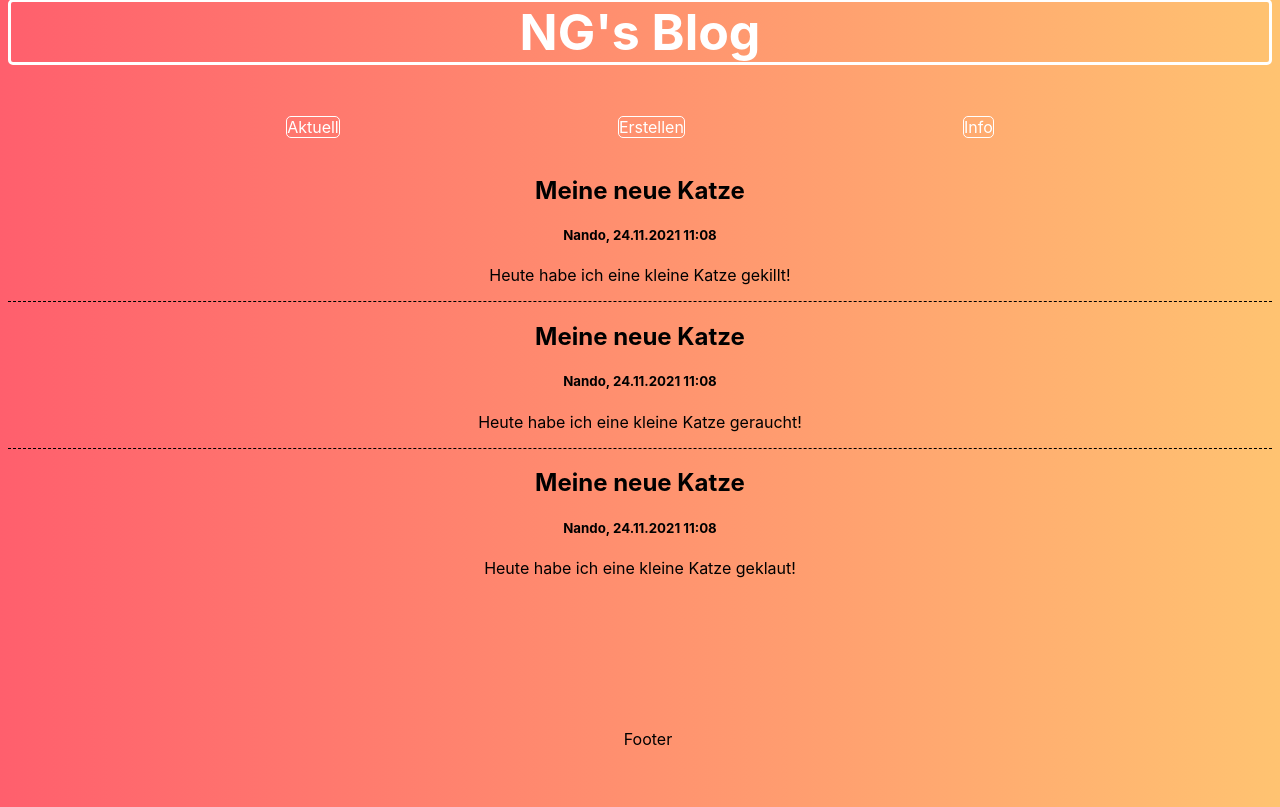
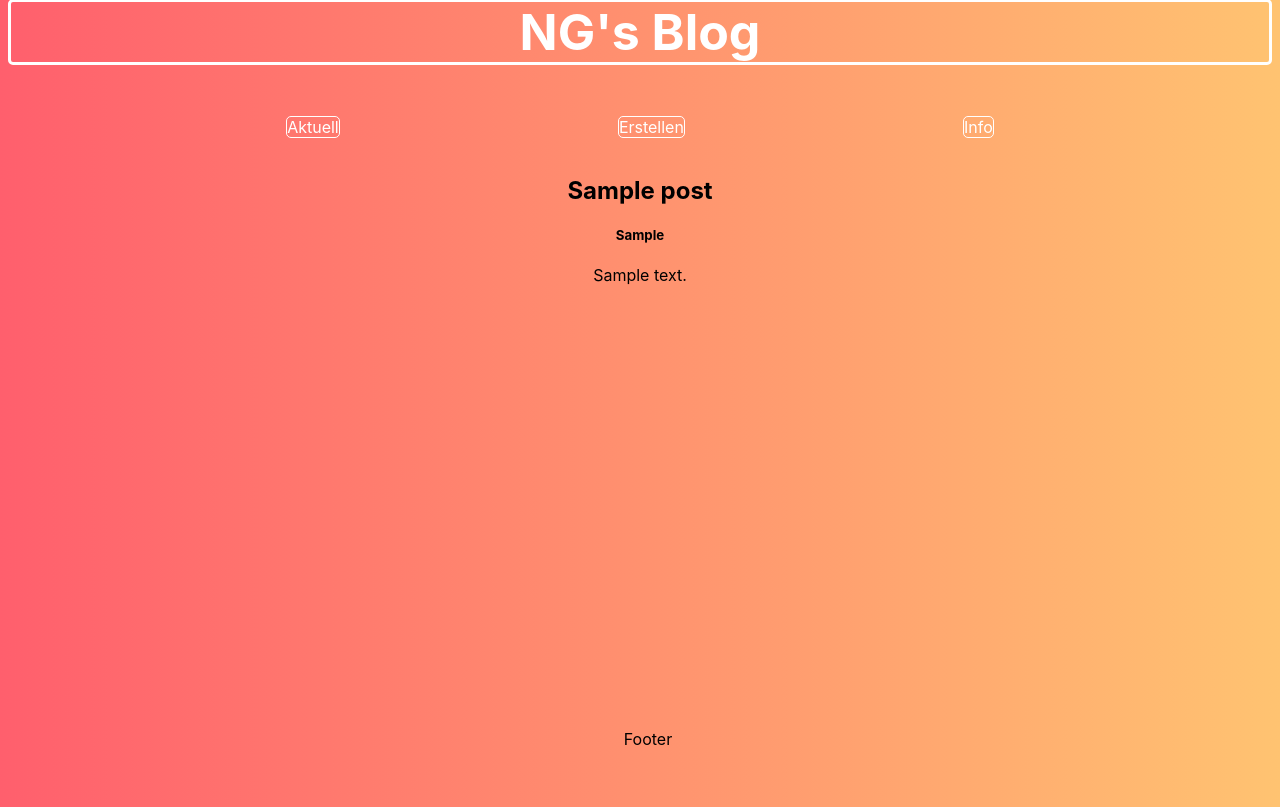
Before and after one commit to edp-nandog/blj-blog, a PHP site: page / in a window 1280 px wide. Shown: the part 35-842 px from the top of the page. Run offline with PHP 8.4, Linux system fonts and the light colour scheme; tables that the repository leaves empty or names only in its code hold one stand-in row (values such as "Sample post").

Commit message:
alles wird gespeichert und angezeiigt

```diff
--- a/index.php
+++ b/index.php
@@ -1,3 +1,19 @@
+<?php
+
+
+$user = 'root';
+$password = '';
+$database = 'blog';
+
+$pdo = new PDO('mysql:host=localhost;dbname=' . $database, $user, $password, [
+    PDO::ATTR_ERRMODE            => PDO::ERRMODE_EXCEPTION,
+    PDO::MYSQL_ATTR_INIT_COMMAND => 'SET NAMES utf8',
+    PDO::ATTR_DEFAULT_FETCH_MODE => PDO::FETCH_ASSOC,
+]);
+
+
+?>
+
 <!DOCTYPE html>
 <html lang="en">
 <head>
@@ -8,34 +24,39 @@
     <link rel="stylesheet" href="style.css">
 </head>
 <body>
+    <form action="index.php" method="GET">
     <h1 id="header">NG's Blog</h1><br>
     <div class="container">
         <a class="directory" href="index.php">Aktuell</a>
         <a class="directory" href="erstellen.php">Erstellen</a>
         <a class="directory" href="info.php">Info</a>
     </div><br>
+    <?php
 
-    <div class="posts">
-      <h2>Meine neue Katze</h2>
-      <h5>Nando, 24.11.2021 11:08</h5>
-      <p>Heute habe ich eine kleine Katze gekillt!</p>
-    </div>
-    <hr class="line">
-    <div class="posts">
-      <h2>Meine neue Katze</h2>
-      <h5>Nando, 24.11.2021 11:08</h5>
-      <p>Heute habe ich eine kleine Katze geraucht!</p>
-    </div>
-    <hr class="line">
-    <div class="posts">
-        <h2>Meine neue Katze</h2>
-        <h5>Nando, 24.11.2021 11:08</h5>
-        <p>Heute habe ich eine kleine Katze geklaut!</p>
-    </div><br>
+    $stmt = $pdo->query('SELECT * FROM `posts`');
+    foreach($stmt->fetchAll() as $datas) {
+        $titel = htmlspecialchars($datas['post_title']);
+        $name =  htmlspecialchars($datas['created_by']);
+        $text =  htmlspecialchars($datas['post_text']);
 
+
+        echo("
+
+        <div class='posts'>
+        <h2>$titel</h2>
+        <h5>$name</h5>
+        <p>$text</p><br>
+        </div>
+
+        ");
+
+
+}
+    ?>
 
     <div id="footer">
         <p>Footer</p>
     </div>
+    </form>
 </body>
 </html>
--- a/info.php
+++ b/info.php
@@ -17,7 +17,7 @@
     <br>
     <br>
     <div id="infotext">
-        <p>Dieser Blog wurde von Nando Gmüdner 2021 im Basislehrjahr in Adligenswil gemacht.</p>
+        <p>Dieser Blog wurde von Nando Gmünder 2021 im Basislehrjahr in Adligenswil gemacht.</p>
         <br>
         <br>
         <p>ツ</p>
```
Also changed, not shown: erstellen.php (+15 -6 lines).
